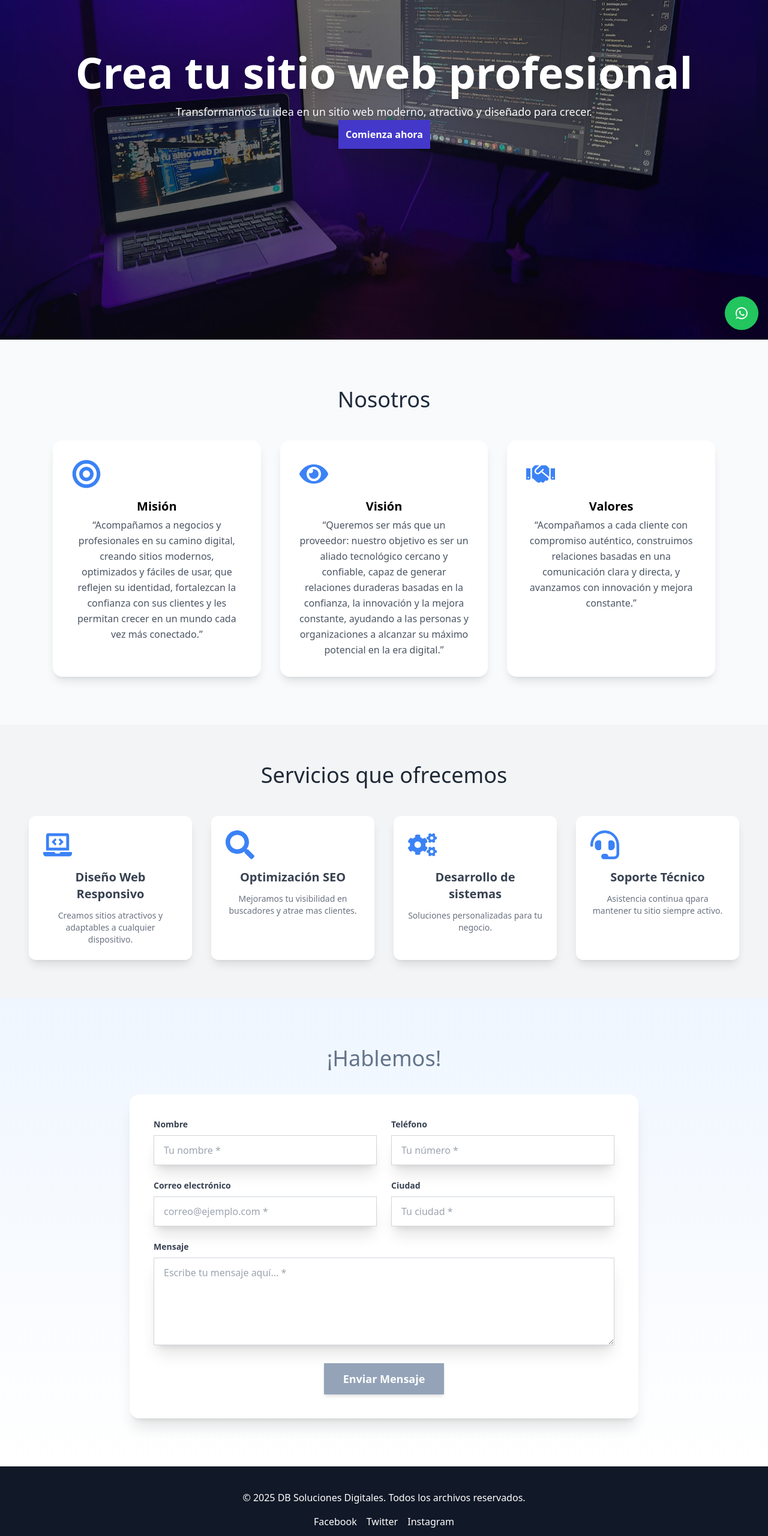
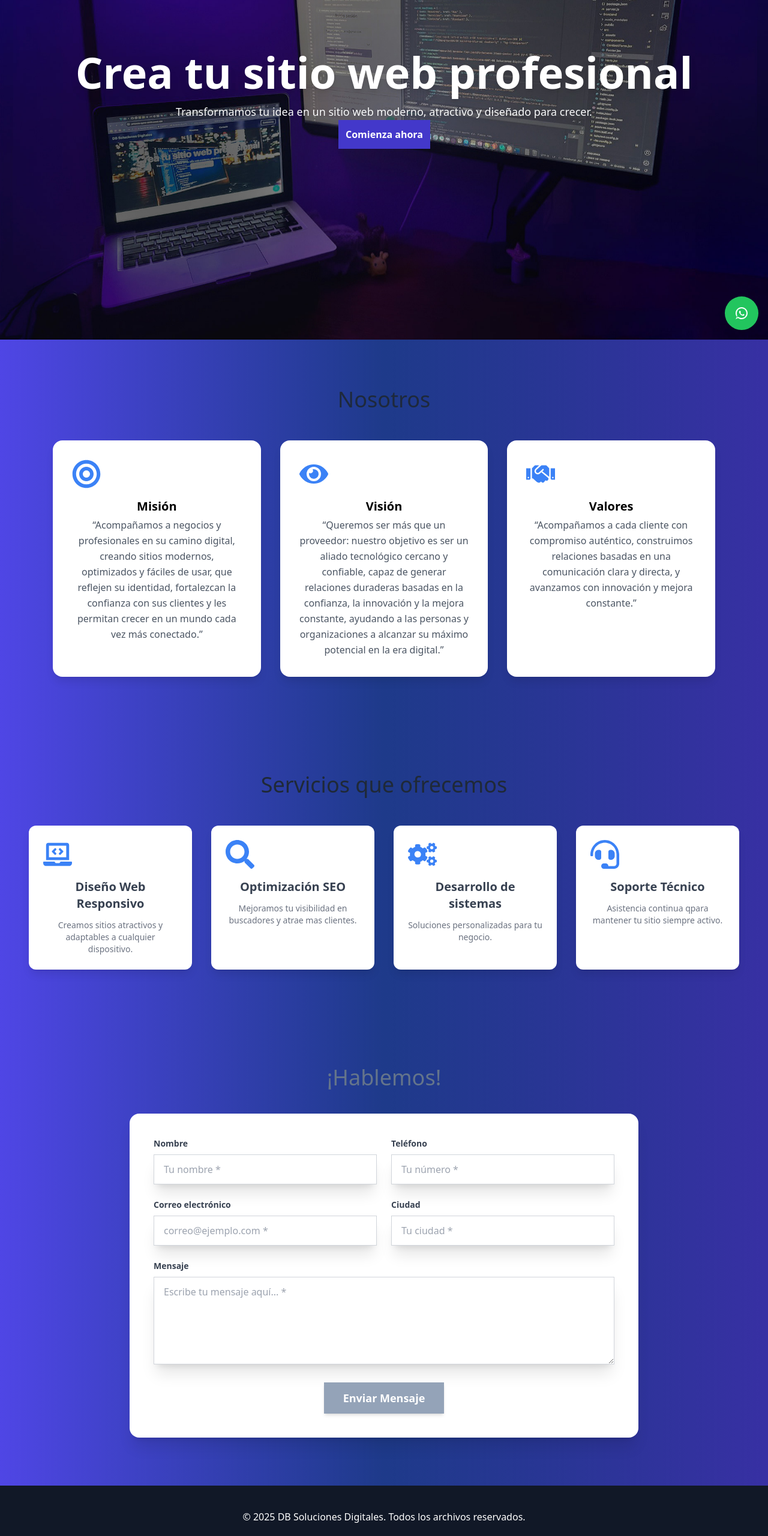
Before and after one commit to ingenieriaDanielBarra/ProyectoPyme, a React (Vite) app in the folder frontend/: page / in a window 1280 px wide. Shown: the part 234-2794 px from the top of the page at 60% size. Built offline with nearby package versions, Linux system fonts and the light colour scheme.

Commit message:
cambio colores

```diff
--- a/frontend/src/components/ContactForm.jsx
+++ b/frontend/src/components/ContactForm.jsx
@@ -105,7 +105,7 @@ function ContactForm() {
   };
 
   return (
-      <section id="contact" className="py-20 bg-gradient-to-b from-blue-50 to-white">
+      <section id="contact" className="bg-gradient-to-r from-indigo-600 via-blue-900 to-indigo-800 text-white py-20">
         <div className="max-w-4xl mx-auto px-6" data-aos="zoom-in">
           <h3 className="text-4xl font-extralight text-center text-slate-500 mb-10">
             ¡Hablemos!
--- a/frontend/src/components/Services.jsx
+++ b/frontend/src/components/Services.jsx
@@ -37,7 +37,7 @@ function Services(){
     ];
 
 return (
-<section id="services" className="py-16 bg-gray-100 text-center">
+<section id="services" className="bg-gradient-to-r from-indigo-600 via-blue-900 to-indigo-800 text-white py-20 text-center">
     <h2 className="text-4xl font-thin mb-12 text-gray-800" data-aos="fade-up">
         Servicios que ofrecemos
     </h2>
--- a/frontend/src/components/Us.jsx
+++ b/frontend/src/components/Us.jsx
@@ -33,7 +33,7 @@ function Us(){
         },
     ];
     return(
-        <section id="us" className="py-20 bg-gray-50">
+        <section id="us" className="bg-gradient-to-r from-indigo-600 via-blue-900 to-indigo-800 text-white py-20">
             <div className="max-w-6xl mx-auto px-6 text-center">
 
                <h2 className="text-4xl font-thin text-slate-800 mb-12" data-aos="fade-up">
```
